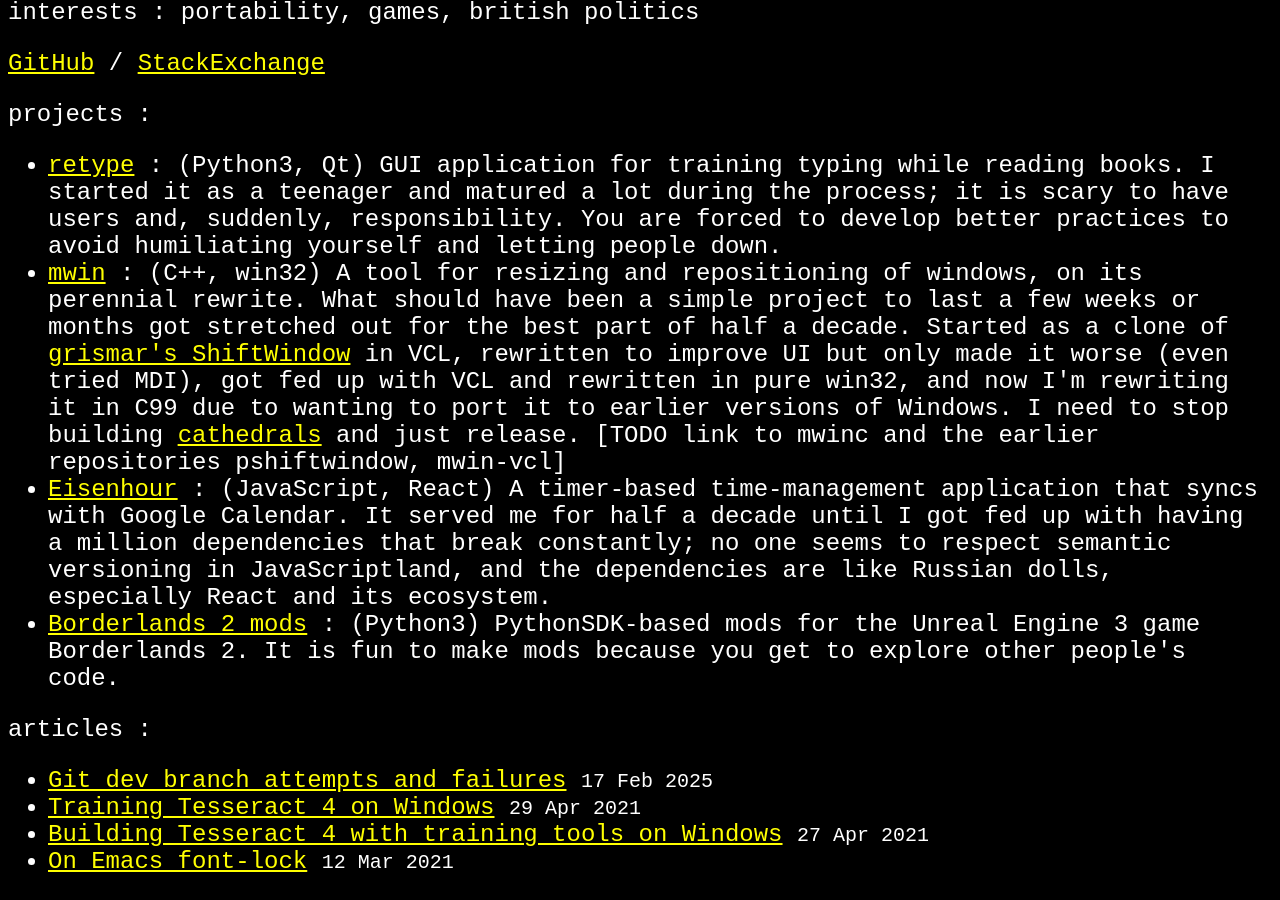
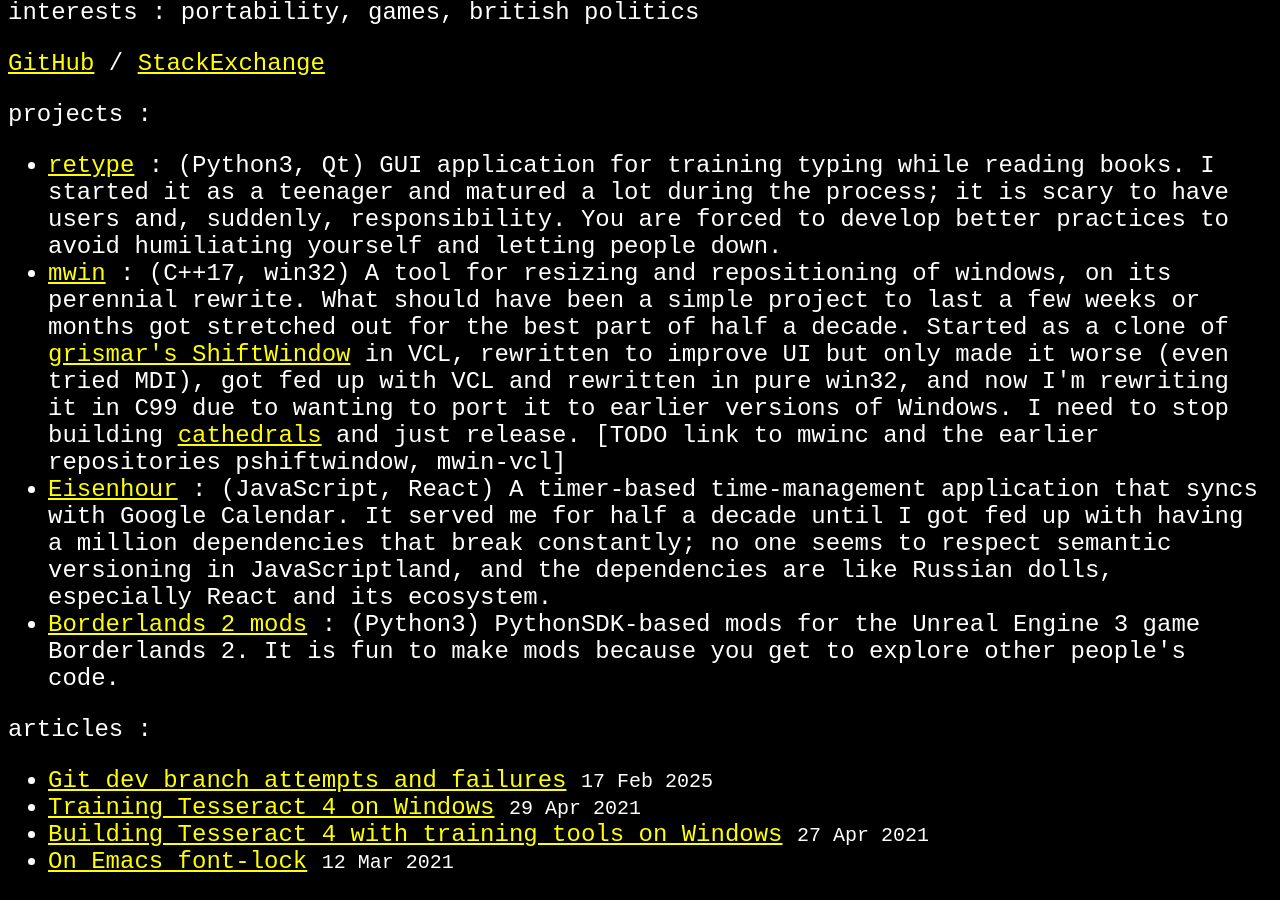
Before and after one commit to plu5/plu5.github.io, a Jekyll site: the page built from index.html, in a window 1280 px wide and 900 px high, scrolled down 404 px. Built offline with Jekyll 4.4.1, drawn with Linux system fonts in a browser that asks for light colours; the list of posts is cut into pages by our own code.

Commit message:
fix(projects): C++ → C++17

```diff
--- a/_data/projects.yml
+++ b/_data/projects.yml
@@ -12,7 +12,7 @@
   url: https://github.com/plu5/retype
   img: retype.png
 - name: mwin
-  desc: (C++, win32) A tool for resizing and repositioning of windows, on its perennial rewrite. What should have been a simple project to last a few weeks or months got stretched out for the best part of half a decade. Started as a clone of <a href="https://grismar.net/shiftwindow/">grismar's ShiftWindow</a> in VCL, rewritten to improve UI but only made it worse (even tried MDI), got fed up with VCL and rewritten in pure win32, and now I'm rewriting it in C99 due to wanting to port it to earlier versions of Windows. I need to stop building <a href="https://en.wikipedia.org/wiki/The_Cathedral_and_the_Bazaar">cathedrals</a> and just release. [TODO link to mwinc and the earlier repositories pshiftwindow, mwin-vcl]
+  desc: (C++17, win32) A tool for resizing and repositioning of windows, on its perennial rewrite. What should have been a simple project to last a few weeks or months got stretched out for the best part of half a decade. Started as a clone of <a href="https://grismar.net/shiftwindow/">grismar's ShiftWindow</a> in VCL, rewritten to improve UI but only made it worse (even tried MDI), got fed up with VCL and rewritten in pure win32, and now I'm rewriting it in C99 due to wanting to port it to earlier versions of Windows. I need to stop building <a href="https://en.wikipedia.org/wiki/The_Cathedral_and_the_Bazaar">cathedrals</a> and just release. [TODO link to mwinc and the earlier repositories pshiftwindow, mwin-vcl]
   url: https://github.com/plu5/mwin
 - name: Eisenhour
   desc: (JavaScript, React) A timer-based time-management application that syncs with Google Calendar. It served me for half a decade until I got fed up with having a million dependencies that break constantly; no one seems to respect semantic versioning in JavaScriptland, and the dependencies are like Russian dolls, especially React and its ecosystem.
```
